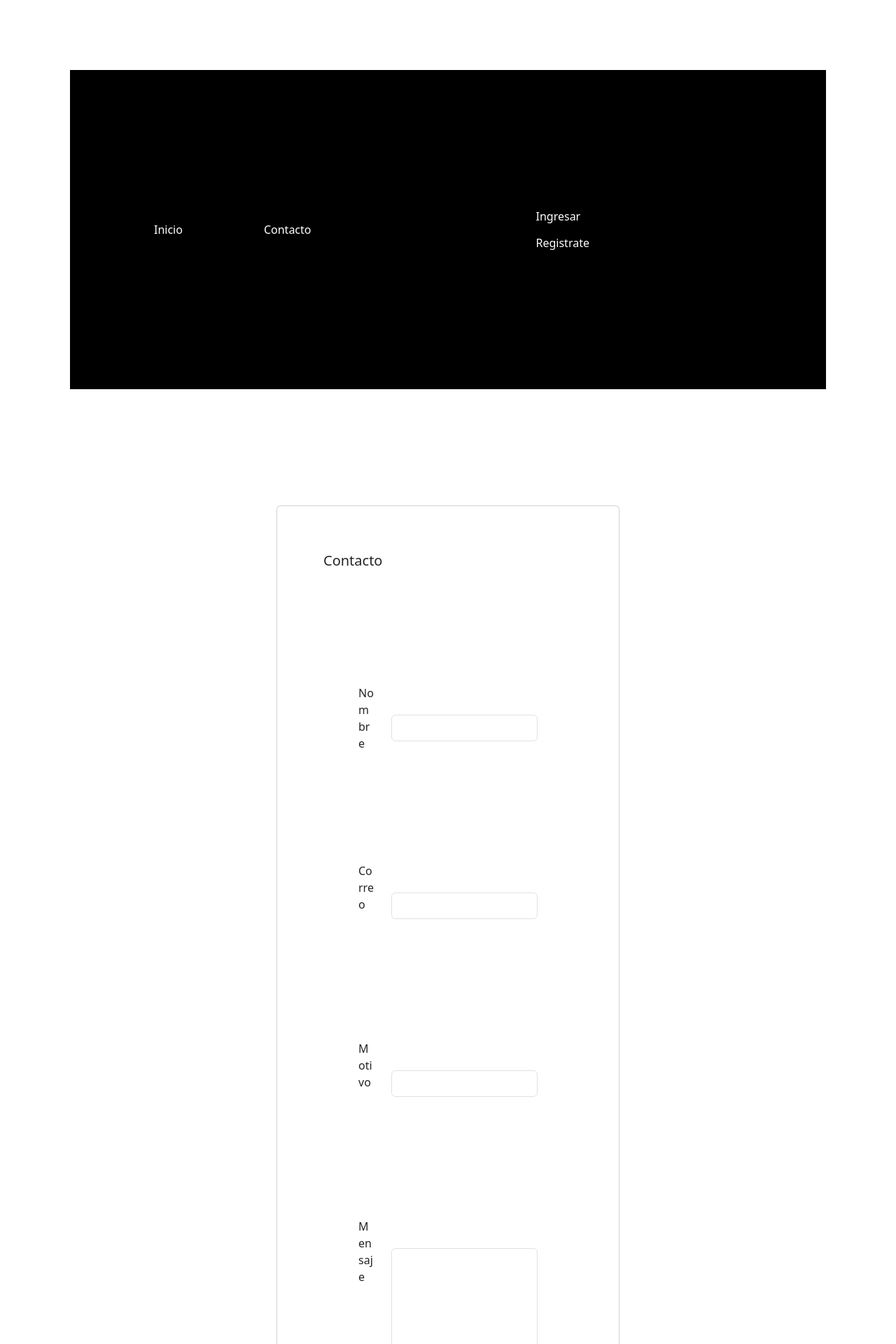
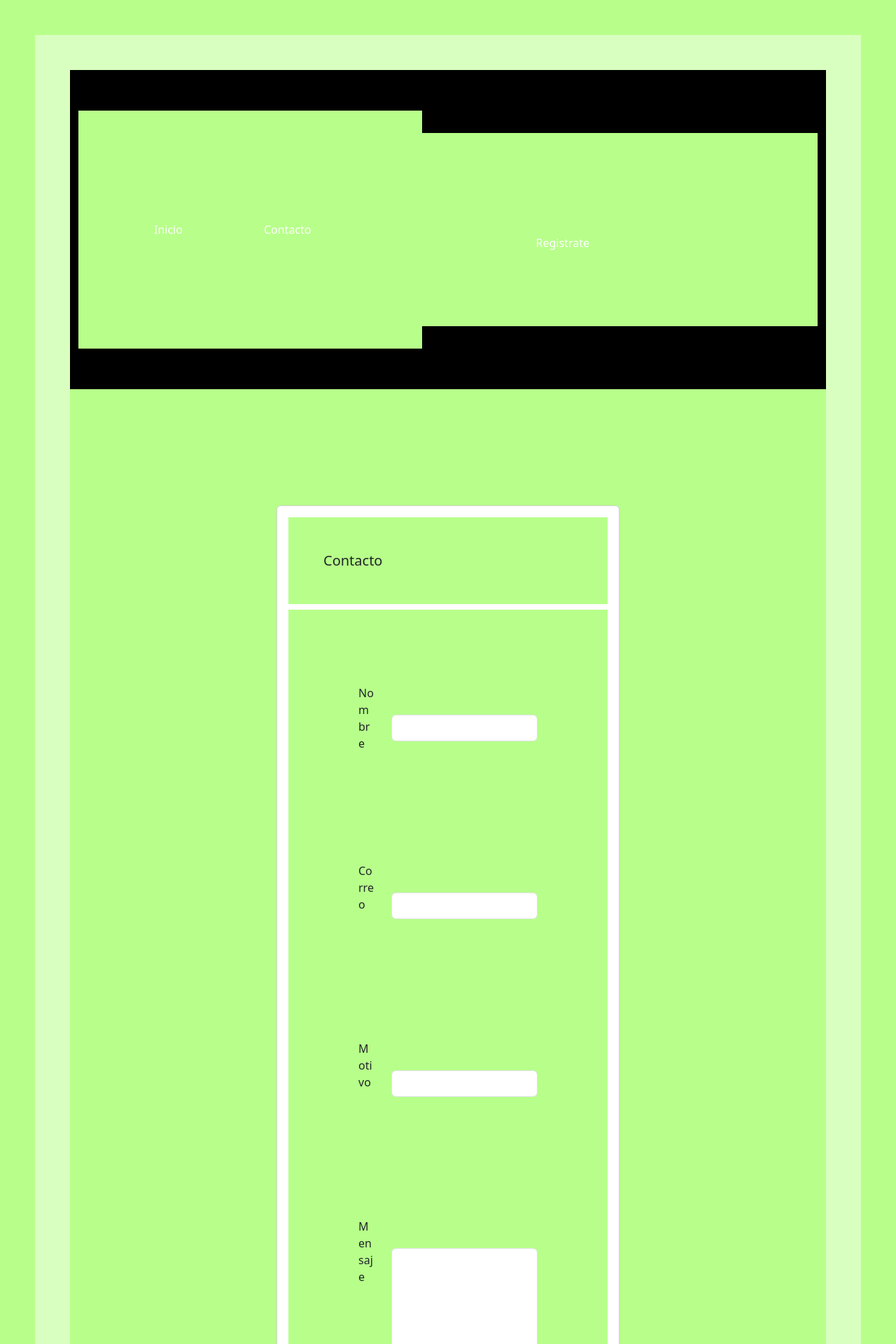
Before and after one commit to carlosperalesa/Inmobiliaria, a Django app: page /contacto/ in a window 1280 px wide. Shown: the top 1920 px of the page at 70% size. Run offline with Django 5.2, Linux system fonts and the light colour scheme; some libraries are stand-ins or nearby versions.

Commit message:
Update footer and header styles

```diff
--- a/arriendos/templates/footer.html
+++ b/arriendos/templates/footer.html
@@ -1,6 +1,5 @@
 {% load static %}
-
-<div class="footer mt-auto text-center">
+<div class="footer mt-5 text-center bg-black text-white">
     <div class="container">
         <div class="row">
             <div class="col">
@@ -10,19 +9,19 @@
         <div class="row">
             <div class="col">
                 <div class="d-flex justify-content-center align-items-center mt-2">
-                    <a href="https://www.facebook.com/" target="_blank">
+                    <a href="https://www.facebook.com/" target="_blank" class="text-white mx-2">
                         <i class="fab fa-facebook-f"></i>
                     </a>
-                    <a href="https://twitter.com/" target="_blank">
+                    <a href="https://twitter.com/" target="_blank" class="text-white mx-2">
                         <i class="fab fa-twitter"></i>
                     </a>
-                    <a href="https://www.instagram.com/" target="_blank">
+                    <a href="https://www.instagram.com/" target="_blank" class="text-white mx-2">
                         <i class="fab fa-instagram"></i>
                     </a>
-                    <a href="https://www.linkedin.com/in/" target="_blank">
+                    <a href="https://www.linkedin.com/in/" target="_blank" class="text-white mx-2">
                         <i class="fab fa-linkedin-in"></i>
                     </a>
-                    <a class="nav-link p-0" href="#top">
+                    <a class="nav-link text-white p-0 mx-2" href="#top">
                         <i class="fas fa-arrow-up"></i>
                     </a>
                 </div>
--- a/arriendos/templates/header.html
+++ b/arriendos/templates/header.html
@@ -1,12 +1,12 @@
 {% load static %}
 
-<nav class="navbar navbar-expand-md" style="background-color: black;">
-    <div class="container-fluid text-white">
+<nav class="navbar navbar-expand-md" style="background-color: black; color: white;">
+    <div class="container-fluid text-white" style="background-color: black; color: white;">
         <button class="navbar-toggler text-white" type="button" data-bs-toggle="collapse" data-bs-target="#navbarNav"
             aria-controls="navbarNav" aria-expanded="false" aria-label="Toggle navigation">
             <span class="navbar-toggler-icon"></span>
         </button>
-        <div class="collapse navbar-collapse text-white" id="navbarNav">
+        <div class="collapse navbar-collapse" id="navbarNav">
             <ul class="navbar-nav">
                 <li class="nav-item">
                     <a class="nav-link text-white" href="{% url 'index' %}">Inicio</a>
--- a/arriendos/templates/index.html
+++ b/arriendos/templates/index.html
@@ -44,7 +44,7 @@
 </div>
 
 
-<body>
+<body style="background-color: #D9FFC0">
 
 {% include 'header.html' %}
 
--- a/arriendos/templates/static/css/style.css
+++ b/arriendos/templates/static/css/style.css
@@ -1,4 +1,4 @@
 * {
-    background-color: blueviolet important !;
-    padding: 50px;
+    {% comment %} background-color: #B7FF8A; {% endcomment %}
+    {% comment %} padding: 50px; {% endcomment %}
 }
```
Also changed, not shown: media/img/pic_1.webp (added), media/img/pic_2.webp (added), 1 other file.
